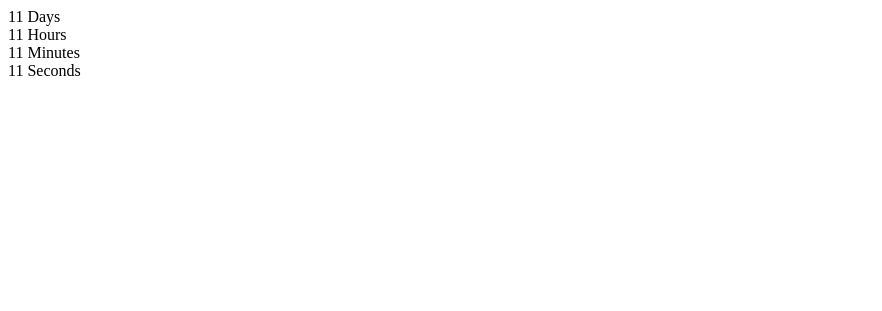
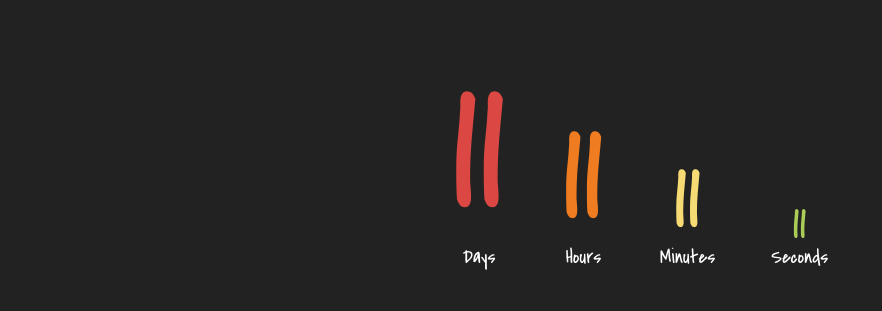
Before and after one commit to GoodLuckMister/goit-js-hw-11-timer, a website: page src/index.html in a window 1280 px wide. Shown: the whole page, without its empty margins (0-882 px from the left). Drawn offline with Linux system fonts and the light colour scheme.

Commit message:
update new timer styles

```diff
--- a/src/index.html
+++ b/src/index.html
@@ -4,26 +4,64 @@
   <meta charset="UTF-8">
   <meta name="viewport" content="width=device-width, initial-scale=1.0">
   <title>Timer</title>
+  <style>@import url(https://fonts.googleapis.com/css?family=Covered+By+Your+Grace);
+
+#days {
+  font-size: 200px;
+  color: #db4844;
+}
+#hours {
+  font-size: 150px;
+  color: #f07c22;
+}
+#minutes {
+  font-size: 100px;
+  color: #f6da74;
+}
+#seconds {
+  font-size: 50px;
+  color: #abcd58;
+}
+
+div {
+  display: inline-block;
+  line-height: 1;
+  padding: 20px;
+  font-size: 40px;
+}
+
+span {
+  display: block;
+  font-size: 20px;
+  color: white;
+}
+
+body {
+  text-align: center;
+  font-family: 'Covered By Your Grace', cursive;
+  color: white;
+  background: #222;
+}</style>
 </head>
 <body>
   <div class="timer" id="timer-1">
     <div class="field">
-      <span class="value" data-value="days">11</span>
+      <span id="days" class="value" data-value="days">11</span>
       <span class="label">Days</span>
     </div>
 
     <div class="field">
-      <span class="value" data-value="hours">11</span>
+      <span id="hours" class="value" data-value="hours">11</span>
       <span class="label">Hours</span>
     </div>
 
     <div class="field">
-      <span class="value" data-value="mins">11</span>
+      <span id="minutes" class="value" data-value="mins">11</span>
       <span class="label">Minutes</span>
     </div>
 
     <div class="field">
-      <span class="value" data-value="secs">11</span>
+      <span id="seconds" class="value" data-value="secs">11</span>
       <span class="label">Seconds</span>
     </div>
   </div>
--- a/src/index.js
+++ b/src/index.js
@@ -24,7 +24,7 @@ class CountdownTimer {
     clearInterval(intervalRef);
   }
 }
-const startTime = new Date('March 17, 2021');
+const startTime = new Date('December 17, 2021');
 const timer = new CountdownTimer('#timer1', startTime);
 
 timer.start(updateClockFace);
```
